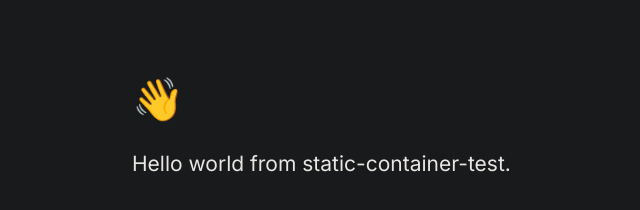
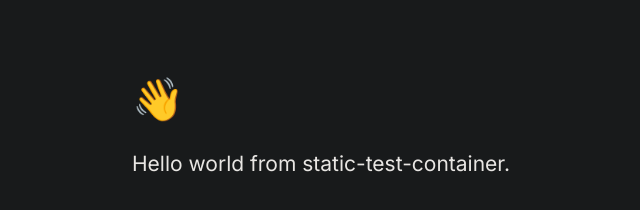
Before and after one commit to kenellorando/kenellorando.com, a plain HTML site: page site/index.html in a window 1280 px wide. Shown: the full height of the page, 163-803 px from the left. Drawn offline with Linux system fonts and the light colour scheme.

Commit message:
Rebrand to STC

```diff
--- a/site/index.html
+++ b/site/index.html
@@ -2,13 +2,13 @@
 <html lang="en">
 <head>
     <meta charset="utf-8"/>
-    <title>SCT</title>
+    <title>STC</title>
     <link rel="shortcut icon" type="image/ico" href="./favicon.ico"/>
     <meta name="viewport" content="width=device-width, initial-scale=1.0">
     <link rel="stylesheet" href="./base.css"/>
 </head>
 <body>
     <h1>👋</h1>
-    <p>Hello world from static-container-test.</p>
+    <p>Hello world from static-test-container.</p>
 </body>
 </html>
```
Also changed, not shown: 6 other files.
